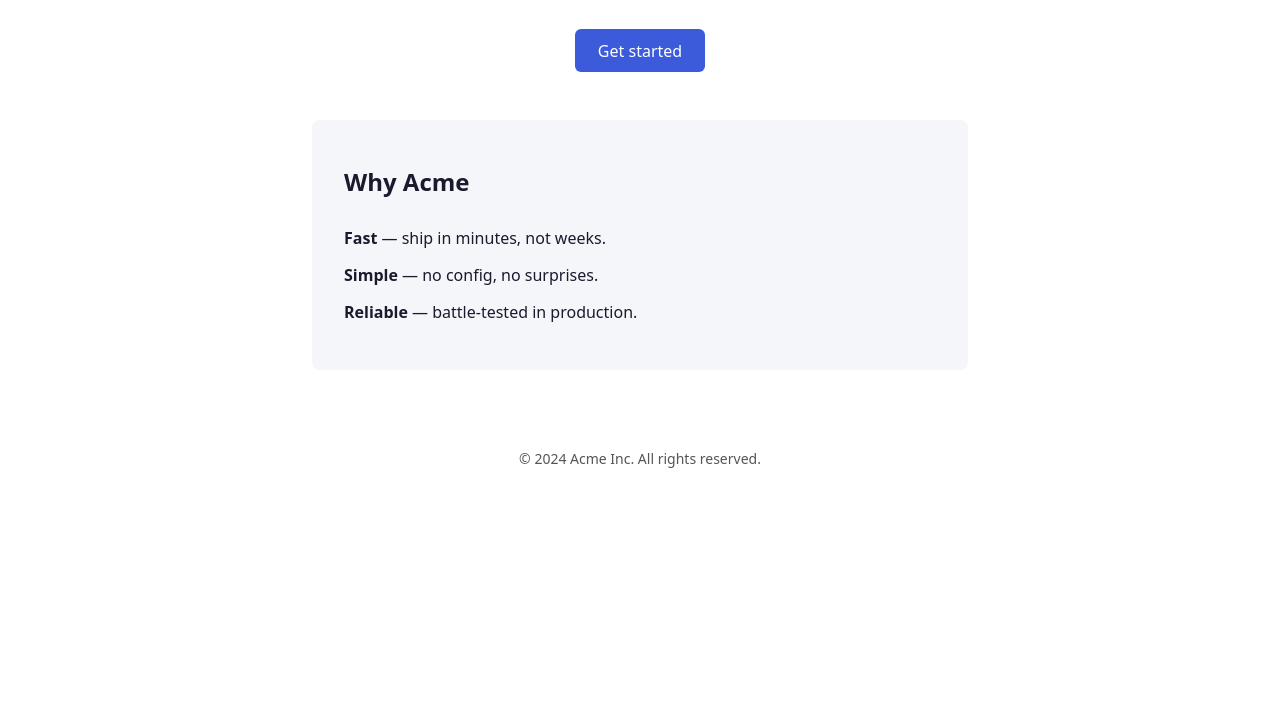
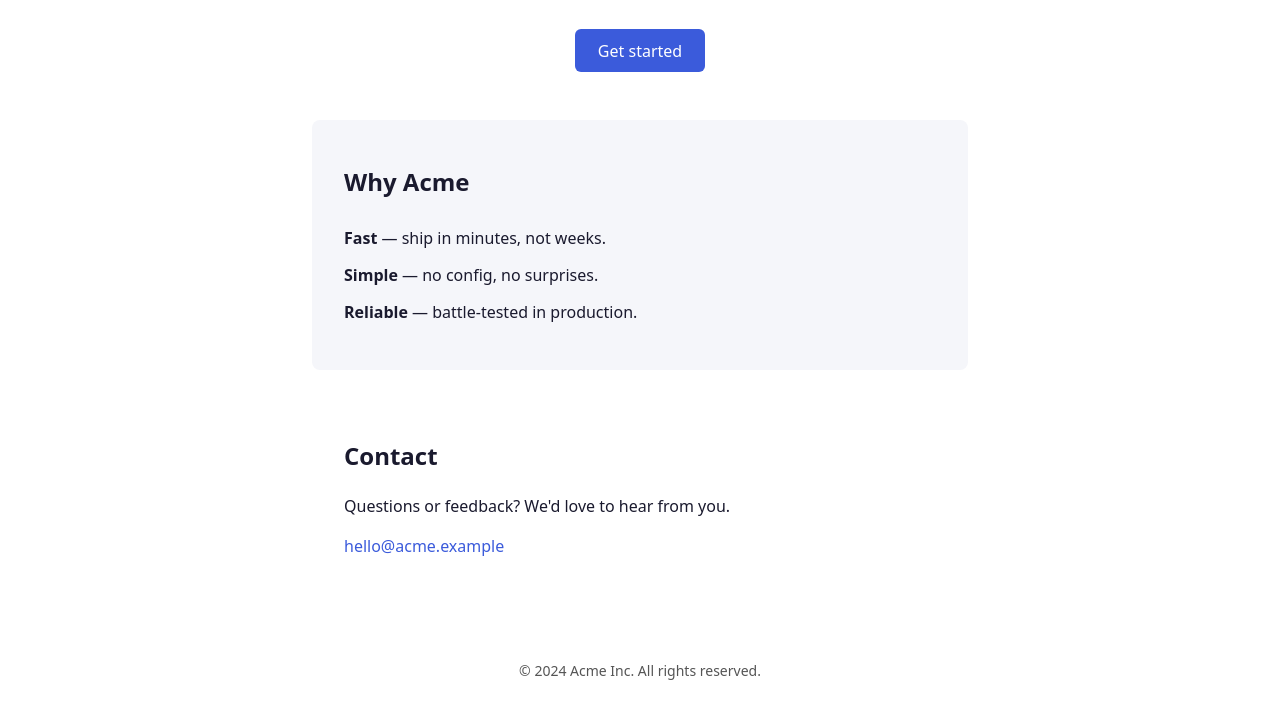
Before and after one commit to dsanchezvalle/workflow-parity-desktop, a website: page src/index.html in a window 1280 px wide. Shown: the part 246-964 px from the top of the page. Before the commit the page ends 800 px from the top, so only its background shows below. Drawn offline with Linux system fonts and the light colour scheme.

Commit message:
feat(contact): add Contact section to homepage

```diff
--- a/src/index.html
+++ b/src/index.html
@@ -29,6 +29,12 @@
         <li><strong>Reliable</strong> — battle-tested in production.</li>
       </ul>
     </section>
+
+    <section id="contact" class="contact">
+      <h2>Contact</h2>
+      <p>Questions or feedback? We'd love to hear from you.</p>
+      <a href="mailto:hello@acme.example">hello@acme.example</a>
+    </section>
   </main>
 
   <footer class="site-footer">
--- a/src/styles.css
+++ b/src/styles.css
@@ -81,6 +81,16 @@ main {
   padding: 0.4rem 0;
 }
 
+.contact {
+  padding: 1.5rem 2rem;
+  margin-top: 1.5rem;
+}
+
+.contact a {
+  color: var(--accent);
+  text-decoration: none;
+}
+
 .site-footer {
   text-align: center;
   color: var(--muted);
```
